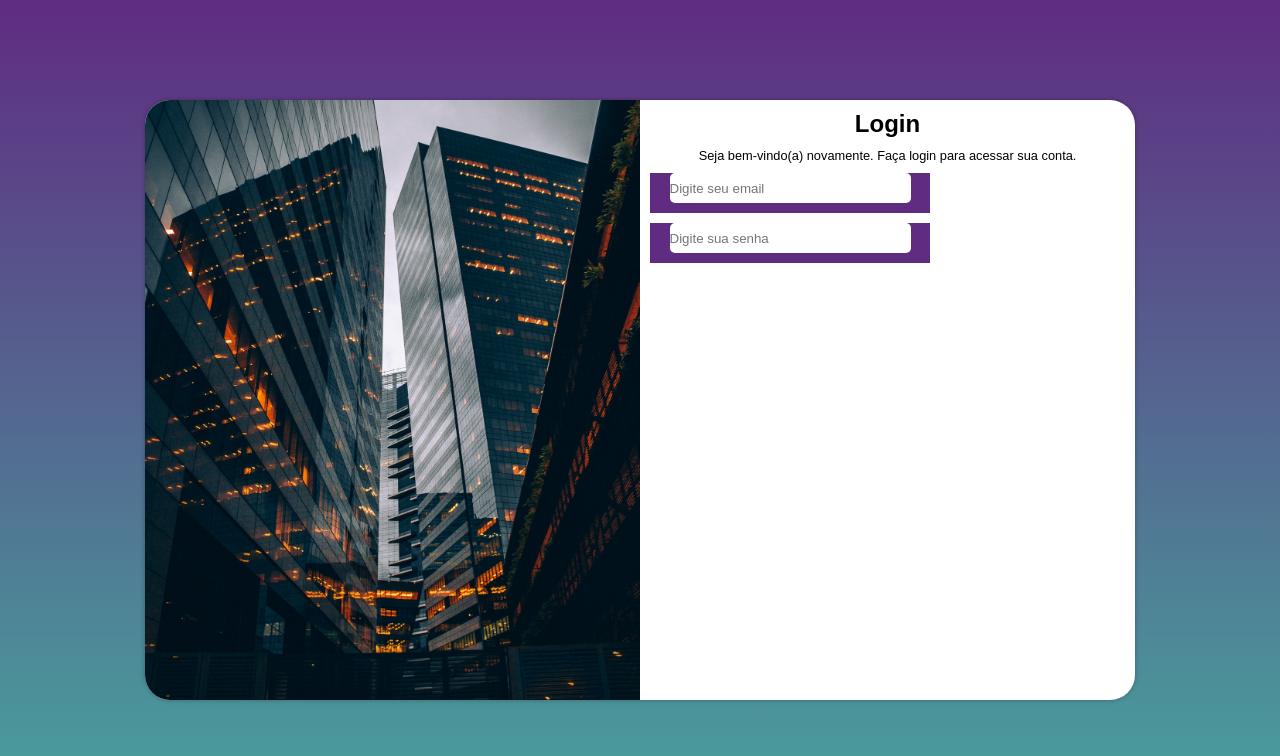
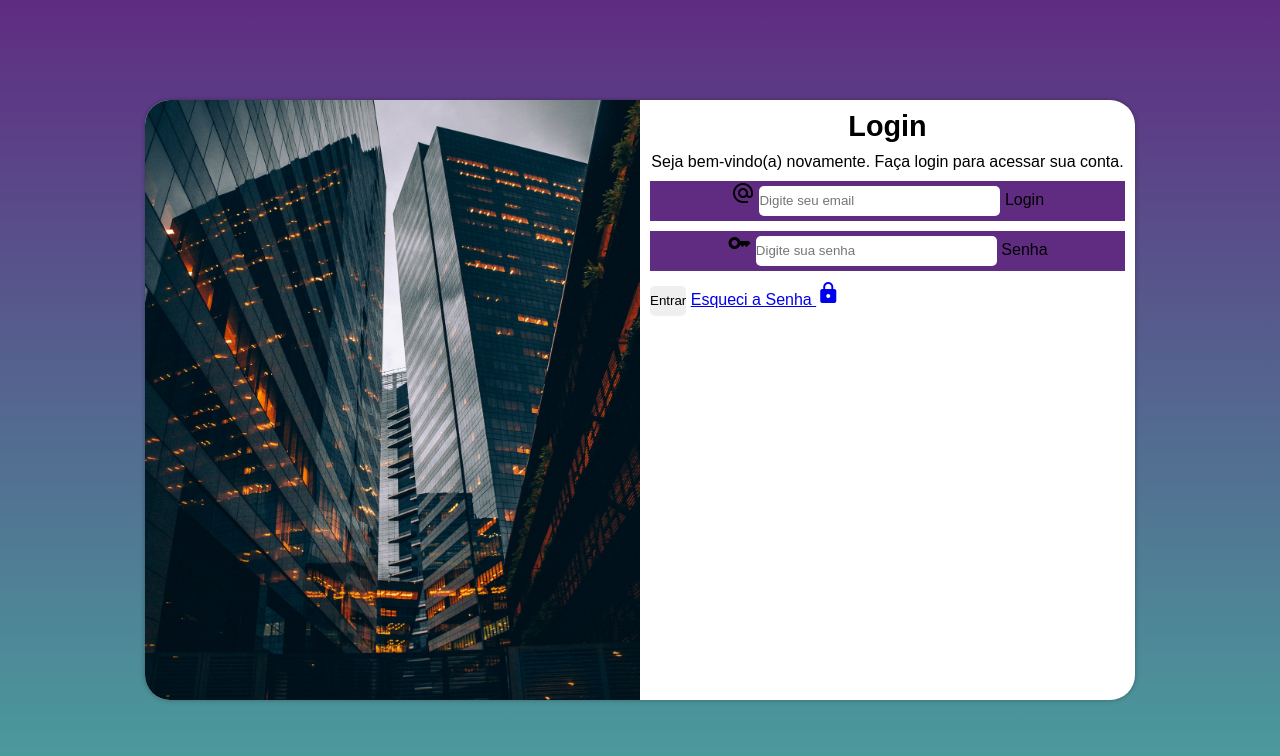
Before and after one commit to MkGabrielPalma/desafio-login, a plain HTML site: page index.html in a window 1280 px wide. Drawn offline with Linux system fonts and the light colour scheme.

Commit message:
Criação do formulário

```diff
--- a/estilos/grandes_telas.css
+++ b/estilos/grandes_telas.css
@@ -12,3 +12,9 @@
     float: right;
     width: 50%;
 }
+#form h1 {
+    font-size: 1.8em;
+}
+#form p{
+    font-size: 1em;
+}
--- a/estilos/style.css
+++ b/estilos/style.css
@@ -62,7 +62,7 @@ div {
     margin-bottom: 10px;
     text-align: center;
     height: 40px;
-    width: 280px;
+    min-width: 280px;
 }
 input {
     border: 0px;
--- a/index.html
+++ b/index.html
@@ -8,6 +8,7 @@
     <link rel="stylesheet" href="estilos/style.css">
     <link rel="stylesheet" href="estilos/tablet.css" media="screen and (min-width: 768px) and (max-width: 992px)">
     <link rel="stylesheet" href="estilos/grandes_telas.css" media="screen and (min-width: 992px)">
+    <link href="https://fonts.googleapis.com/icon?family=Material+Icons" rel="stylesheet">
 </head>
 <body>
     <main>
@@ -17,13 +18,19 @@
             <div id="form">
                 <h1>Login</h1>
                 <p> Seja bem-vindo(a) novamente. Faça login para acessar sua conta.</p>
-                <form action="cadastro.php" method="get">
+                <form action="cadastro.php" method="post" autocomplete="on">
                     <div class="cadastro">
-                        <input type="text" name="email" id="iemail" placeholder="Digite seu email" size="28">
+                        <span class="material-icons">alternate_email</span>
+                        <input type="email" name="email" id="iemail" placeholder="Digite seu email" size="28" autocomplete="email" required maxlength="50">
+                        <label for="iemail"> Login </label>
                     </div>
                     <div class="cadastro">
-                        <input type="password" name="senha" id="isenha" placeholder="Digite sua senha" size="28">
+                        <span class="material-icons"> key</span>
+                        <input type="password" name="senha" id="isenha" placeholder="Digite sua senha" size="28" autocomplete="current-password" required minlength="8" maxlength="20">
+                        <label for="isenha"> Senha </label>
                     </div>
+                    <input type="submit" value="Entrar">
+                    <a href="esqueci.html"> Esqueci a Senha <span class="material-icons"> lock </span> </a>
                 </form>
             </div>
         </section>
```
